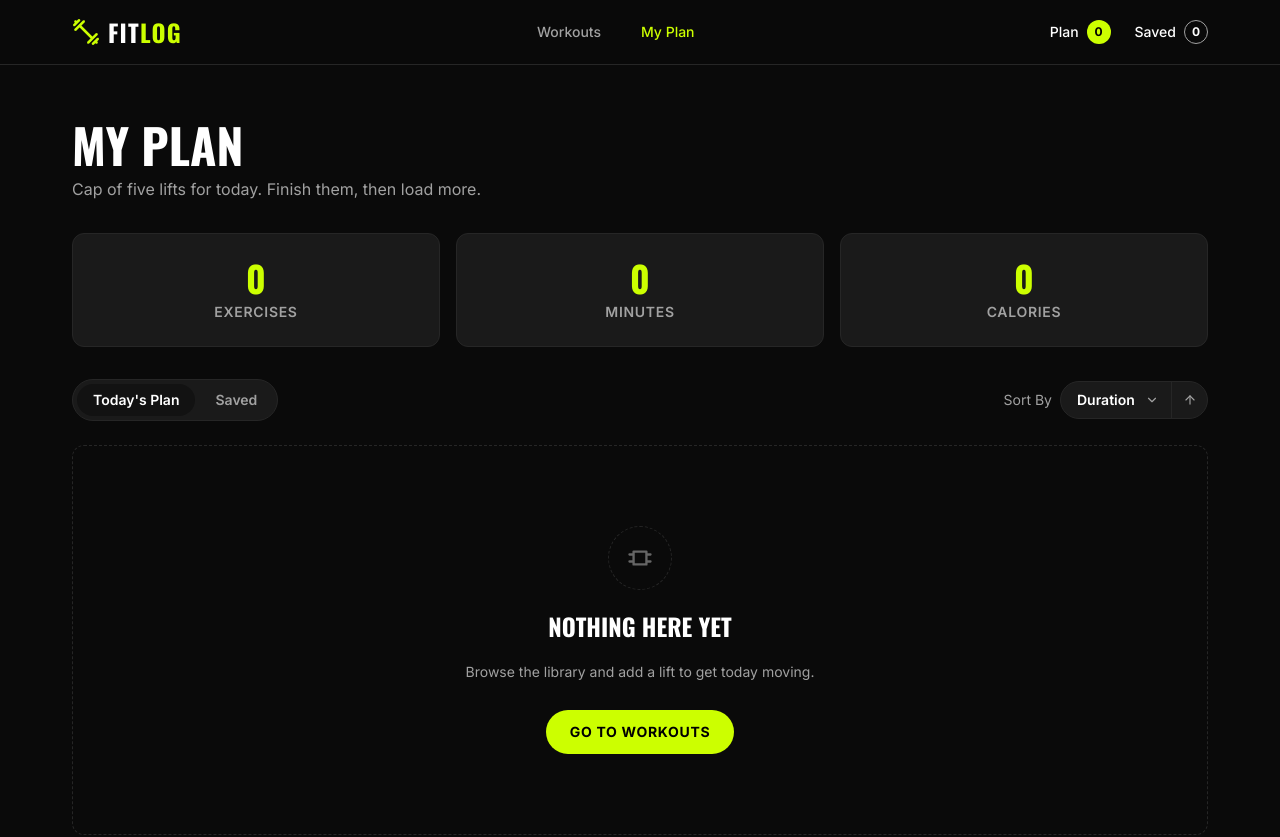
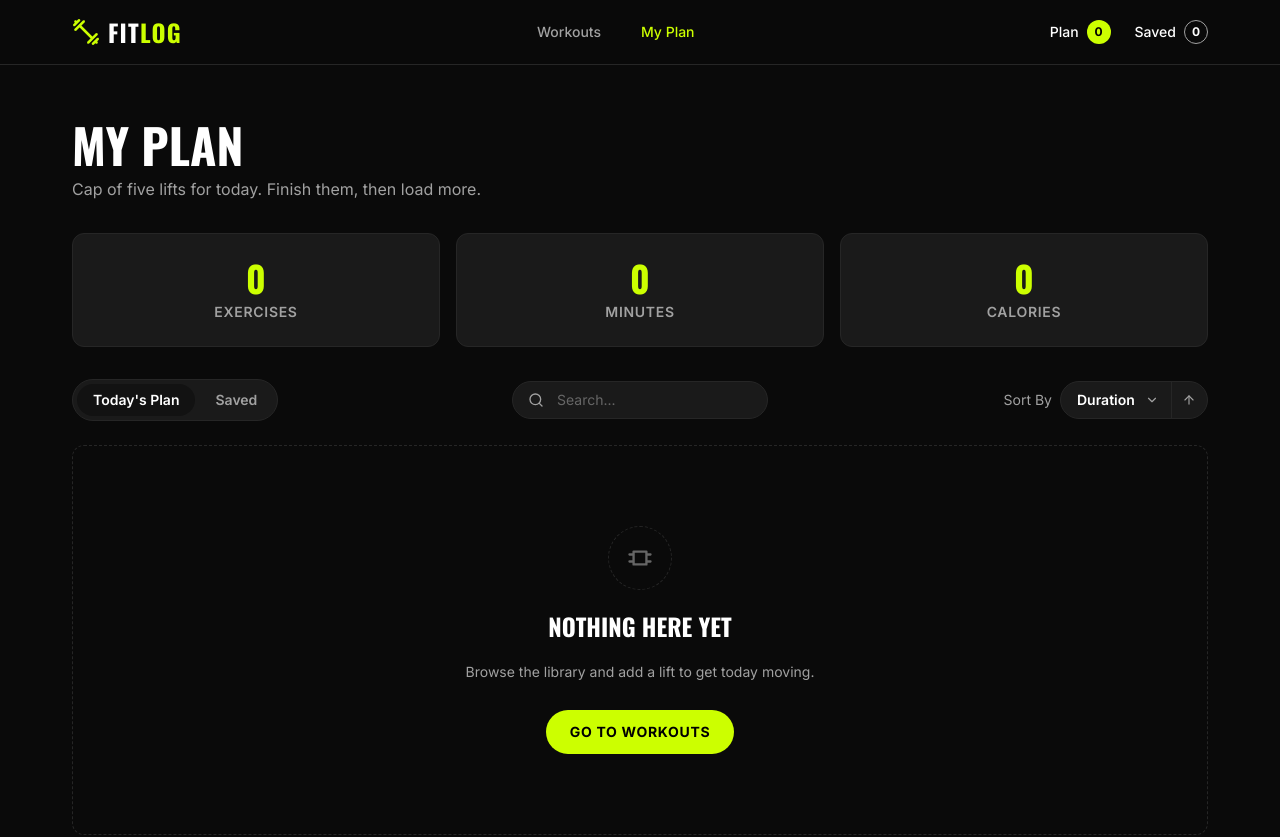
Before and after one commit to JI-REDOY/fit-log, a Next.js app: page /my-plan in a window 1280 px wide. Shown: the top 837 px of the page. Built offline with nearby package versions, Linux system fonts and the light colour scheme.

Commit message:
add search option using AI

```diff
--- a/src/app/my-plan/page.tsx
+++ b/src/app/my-plan/page.tsx
@@ -19,6 +19,12 @@ const MyPlanContent = () => {
     const [activeTab, setActiveTab] = useState<"plan" | "saved">(initialTab);
     const [sortBy, setSortBy] = useState<SortOption>("duration");
     const [sortOrder, setSortOrder] = useState<SortOrder>("asc");
+    const [search, setSearch] = useState("");
+    const [mounted, setMounted] = useState(false);
+
+    useEffect(() => {
+        setMounted(true);
+    }, []);
 
     useEffect(() => {
         const tab = searchParams.get("tab");
@@ -33,7 +39,20 @@ const MyPlanContent = () => {
 
     const currentList = activeTab === "plan" ? plan : saved;
 
-    const sortedList = [...currentList].sort((a, b) => {
+    const query = search.toLowerCase().trim();
+
+    const searchedList = currentList.filter((workout) => {
+        if (!query) return true;
+
+        const nameMatch = workout.name.toLowerCase().includes(query);
+        const groupMatch = workout.muscleGroups.some((group) =>
+            group.toLowerCase().includes(query)
+        );
+
+        return nameMatch || groupMatch;
+    });
+
+    const sortedList = [...searchedList].sort((a, b) => {
         let diff = 0;
 
         if (sortBy === "duration") {
@@ -61,8 +80,39 @@ const MyPlanContent = () => {
 
             <PlanStats />
 
-            <div className="mb-6 flex flex-wrap items-center justify-between gap-3">
+            <div className="mb-6 grid grid-cols-1 gap-3 lg:grid-cols-3 lg:items-center">
+
+                <div className="lg:justify-self-start">
                     <PlanTabs activeTab={activeTab} onChangeTab={setActiveTab} />
+                </div>
+
+                <div className="flex justify-center">
+                    <div className="relative w-full sm:w-64">
+                        <svg
+                            xmlns="http://www.w3.org/2000/svg"
+                            viewBox="0 0 24 24"
+                            fill="none"
+                            stroke="currentColor"
+                            strokeWidth="2"
+                            strokeLinecap="round"
+                            strokeLinejoin="round"
+                            className="pointer-events-none absolute left-4 top-1/2 h-4 w-4 -translate-y-1/2 text-[var(--text-secondary)]"
+                        >
+                            <circle cx="11" cy="11" r="8" />
+                            <line x1="21" y1="21" x2="16.65" y2="16.65" />
+                        </svg>
+
+                        <input
+                            type="text"
+                            value={search}
+                            onChange={(e) => setSearch(e.target.value)}
+                            placeholder="Search..."
+                            className="w-full rounded-full border border-[var(--border-color)] bg-[var(--bg-card)] py-2 pl-11 pr-4 text-xs text-white placeholder:text-[var(--text-muted)] focus:border-[var(--accent)] focus:outline-none sm:text-sm"
+                        />
+                    </div>
+                </div>
+
+                <div className="flex justify-center lg:justify-self-end">
                     <SortDropdown
                         value={sortBy}
                         order={sortOrder}
@@ -71,8 +121,18 @@ const MyPlanContent = () => {
                     />
                 </div>
 
-            {sortedList.length === 0 ? (
+            </div>
+
+            {mounted && sortedList.length === 0 ? (
+                query ? (
+                    <div className="rounded-xl border border-dashed border-[var(--border-color)] px-6 py-12 text-center">
+                        <p className="text-sm text-[var(--text-secondary)]">
+                            No workouts match your search.
+                        </p>
+                    </div>
+                ) : (
                     <EmptyState />
+                )
             ) : (
                 <div className="flex flex-col gap-3">
                     {sortedList.map((workout) => {
--- /dev/null
+++ b/src/components/home/WorkoutGrid.tsx
@@ -0,0 +1,85 @@
+"use client";
+
+import React, { useState } from "react";
+import WorkoutCard from "../shared/WorkoutCard";
+import { Workout } from "@/types/workout.types";
+
+type WorkoutGridProps = {
+    workouts: Workout[];
+};
+
+const WorkoutGrid = ({ workouts }: WorkoutGridProps) => {
+    const [search, setSearch] = useState("");
+
+    const query = search.toLowerCase().trim();
+
+    const filtered = workouts.filter((workout) => {
+        if (!query) return true;
+
+        const nameMatch = workout.name.toLowerCase().includes(query);
+        const groupMatch = workout.muscleGroups.some((group) =>
+            group.toLowerCase().includes(query)
+        );
+
+        return nameMatch || groupMatch;
+    });
+
+    return (
+        <div className="flex flex-col gap-6">
+
+            <div className="flex flex-col gap-4 sm:flex-row sm:items-end sm:justify-between">
+
+                <div>
+                    <h2 className="font-heading text-3xl font-bold uppercase text-white sm:text-4xl">
+                        THE LIBRARY
+                    </h2>
+                    <p className="mt-2 text-sm text-[var(--text-secondary)] sm:text-base">
+                        Twelve lifts covering every major muscle group.
+                    </p>
+                </div>
+
+                <div className="relative w-full sm:w-72">
+                    <svg
+                        xmlns="http://www.w3.org/2000/svg"
+                        viewBox="0 0 24 24"
+                        fill="none"
+                        stroke="currentColor"
+                        strokeWidth="2"
+                        strokeLinecap="round"
+                        strokeLinejoin="round"
+                        className="pointer-events-none absolute left-4 top-1/2 h-4 w-4 -translate-y-1/2 text-[var(--text-secondary)]"
+                    >
+                        <circle cx="11" cy="11" r="8" />
+                        <line x1="21" y1="21" x2="16.65" y2="16.65" />
+                    </svg>
+
+                    <input
+                        type="text"
+                        value={search}
+                        onChange={(e) => setSearch(e.target.value)}
+                        placeholder="Search workouts..."
+                        className="w-full rounded-full border border-[var(--border-color)] bg-[var(--bg-card)] py-2.5 pl-11 pr-4 text-sm text-white placeholder:text-[var(--text-muted)] focus:border-[var(--accent)] focus:outline-none"
+                    />
+                </div>
+
+            </div>
+
+            {filtered.length === 0 ? (
+                <div className="rounded-xl border border-dashed border-[var(--border-color)] px-6 py-12 text-center">
+                    <p className="text-sm text-[var(--text-secondary)]">
+                        No workouts match your search.
+                    </p>
+                </div>
+            ) : (
+                <div className="grid grid-cols-1 gap-6 sm:grid-cols-2 lg:grid-cols-3">
+                    {filtered.map((workout) => {
+                        return <WorkoutCard key={workout.id} workout={workout} />;
+                    })}
+                </div>
+            )}
+
+        </div>
+    );
+};
+
+export default WorkoutGrid;
--- a/src/components/home/Workouts.tsx
+++ b/src/components/home/Workouts.tsx
@@ -1,5 +1,5 @@
 import React from "react";
-import WorkoutCard from "../shared/WorkoutCard";
+import WorkoutGrid from "./WorkoutGrid";
 import { Workout } from "@/types/workout.types";
 
 const getWorkouts = async (): Promise<Workout[]> => {
@@ -16,24 +16,7 @@ const Workouts = async () => {
 
     return (
         <section id="library" className="container-fitlog py-12 sm:py-16">
-
-            <div className="mb-8">
-                <h2 className="font-heading text-3xl font-bold uppercase text-white sm:text-4xl">
-                    THE LIBRARY
-                </h2>
-                <p className="mt-2 text-sm text-[var(--text-secondary)] sm:text-base">
-                    Twelve lifts covering every major muscle group.
-                </p>
-            </div>
-
-            <div className="grid grid-cols-1 gap-6 sm:grid-cols-2 lg:grid-cols-3">
-
-                {workoutsData.map((workout: Workout) => {
-                    return <WorkoutCard key={workout.id} workout={workout} />;
-                })}
-
-            </div>
-
+            <WorkoutGrid workouts={workoutsData} />
         </section>
     );
 };
--- a/src/components/myPlan/PlanStats.tsx
+++ b/src/components/myPlan/PlanStats.tsx
@@ -1,10 +1,15 @@
 "use client";
 
-import React, { useContext } from "react";
+import React, { useContext, useEffect, useState } from "react";
 import { FitLogContexts } from "@/context/FitLogContext";
 
 const PlanStats = () => {
     const context = useContext(FitLogContexts);
+    const [mounted, setMounted] = useState(false);
+
+    useEffect(() => {
+        setMounted(true);
+    }, []);
 
     if (!context) {
         return null;
@@ -32,7 +37,7 @@ const PlanStats = () => {
                         className="rounded-xl border border-[var(--border-color)] bg-[var(--bg-card)] px-4 py-5 text-center sm:px-6 sm:py-6"
                     >
                         <p className="font-heading text-2xl font-bold text-accent sm:text-3xl lg:text-4xl">
-                            {stat.value}
+                            {mounted ? stat.value : 0}
                         </p>
                         <p className="mt-1 text-xs font-semibold uppercase tracking-wider text-[var(--text-secondary)] sm:text-sm">
                             {stat.label}
```
Lines whose indentation alone changed are shown as unchanged.
